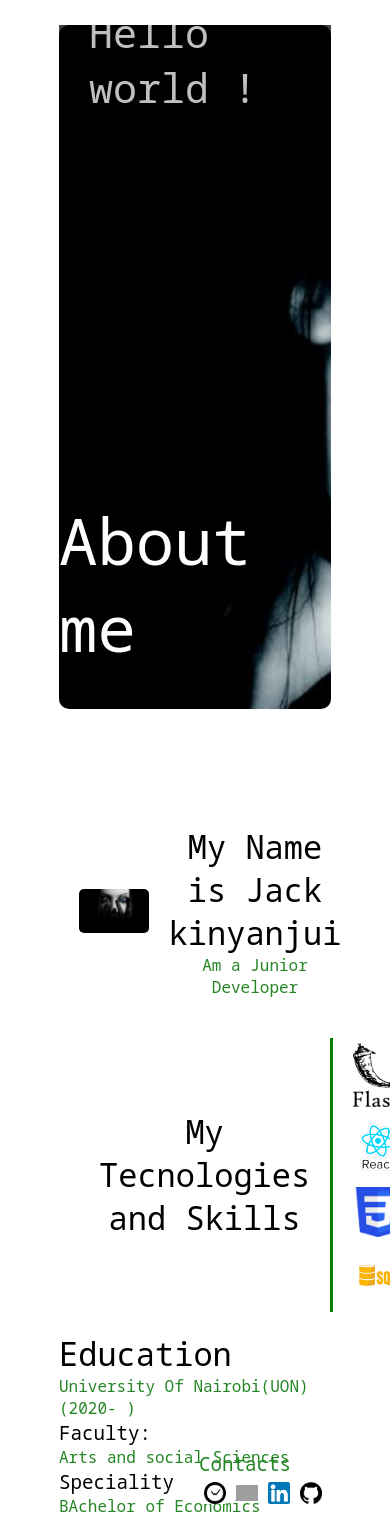
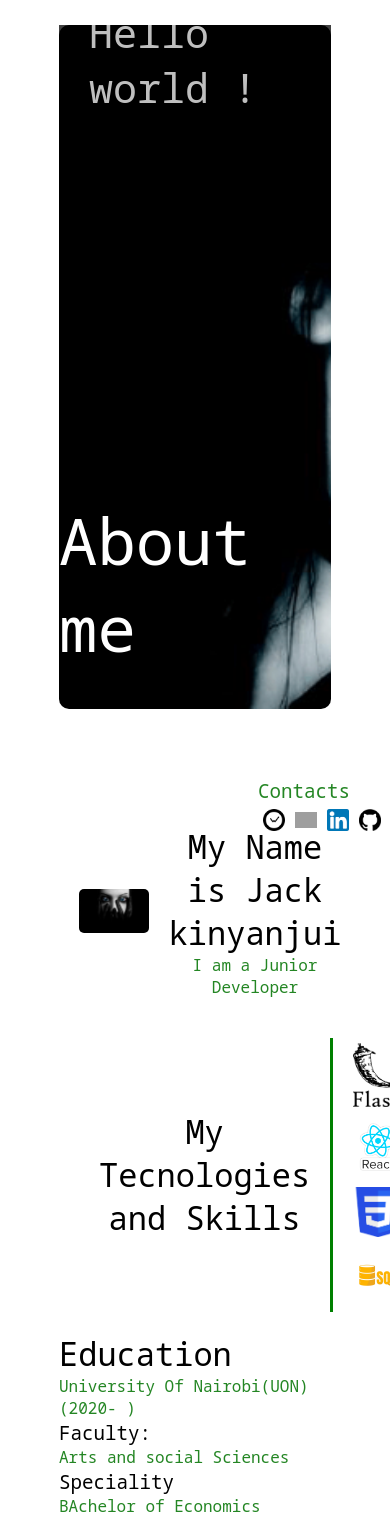
Before and after one commit to jck-bit/About-me, a React (Create React App) app: page / in a window 390 px wide. Shown: the top 1537 px of the page. Built offline with nearby package versions, Linux system fonts and the light colour scheme; grey boxes are pictures that could not be loaded.

Commit message:
Updated css

```diff
--- a/package.json
+++ b/package.json
@@ -4,10 +4,7 @@
   "version": "0.1.0",
   "private": true,
   "dependencies": {
-    "@testing-library/jest-dom": "^5.16.5",
-    "@testing-library/react": "^13.4.0",
-    "@testing-library/user-event": "^13.5.0",
-    "react": "^18.2.0",
+   "react": "^18.2.0",
     "react-dom": "^18.2.0",
     "react-icons": "^4.4.0",
     "react-intersection-observer": "^9.4.0",
--- a/src/App.js
+++ b/src/App.js
@@ -1,13 +1,11 @@
 import './App.css';
 import images from './assets/images.jpeg'
-import save from './assets/save.jpg'
 import me from './assets/me.png'
 import Hero from './components/Hero';
 import Navbar from './components/Navbar';
 import Slider from './components/Slider';
 import {navbarLinks} from './components/Navbar'
 import Footer from './components/Footer';
-
 
 function App() {
   return (
@@ -17,12 +15,11 @@ function App() {
       <Slider imgSrc=
       {images}
       title={'My Name is Jack kinyanjui'}
-      subtitle={'Am a Junior Developer'}
+      subtitle={'I am a Junior Developer'}
       />
       <Slider title={'My Tecnologies and Skills'}  flipped={true}/>
       <Footer sided={true}/>
     </div>
   );
 }
-
 export default App;
--- a/src/components/Footer.css
+++ b/src/components/Footer.css
@@ -3,8 +3,8 @@
     opacity: 0;
     transform: scale(85%);
     transition: 1s;
+}
 
-}
 
 .education__container--zoom{
     opacity: 1;
@@ -12,9 +12,16 @@
     transition: 1s;
 }
 
+@media screen and (max-width: 500px) {
+    .education__container--zoom{
+        display: flex;
+        flex-direction: column;
+    }
+}
 .education__container h1, h2, h3{
     font-size: larger;
 }
+
 
 p{
     color: rgb(36, 134, 36);
@@ -31,12 +38,14 @@ p{
     color: rgb(36, 134, 36);
 }
 
+
 ul{
     list-style: none;
     display: flex;
     align-items: center;
 }
 
+
 .footer_img{
     width: 22px;
     margin: 5px;
--- a/src/components/Footer.jsx
+++ b/src/components/Footer.jsx
@@ -9,6 +9,7 @@ const Footer = () => {
     threshold: 0.4,
   });
   return (
+    <>
     <div className={inView ? "education__container--zoom" : "education__container" } ref={ref}>
       <h1>Education</h1>
       <p>University Of Nairobi(UON) (2020- )</p>
@@ -22,6 +23,7 @@ const Footer = () => {
         BAchelor of Economics
       </p>
 
+    </div>
           <div className="contacts_float_right">
           <h2>Contacts</h2>
           {pictures.map((picture) =>{
@@ -51,7 +53,7 @@ const Footer = () => {
             )
           })}
         </div>
-    </div>
+      </>
   )
 }
 
--- a/src/components/Hero.css
+++ b/src/components/Hero.css
@@ -13,6 +13,15 @@
     position: absolute;
 }
 
+@media screen and (max-width: 400px) {
+    .hero_img{
+        width: 100%;
+        position: relative;
+        object-fit: cover;
+
+    }
+}
+
 .hero_title{
     position: absolute;
     bottom: 15%;
```
Lines whose indentation alone changed are shown as unchanged.
